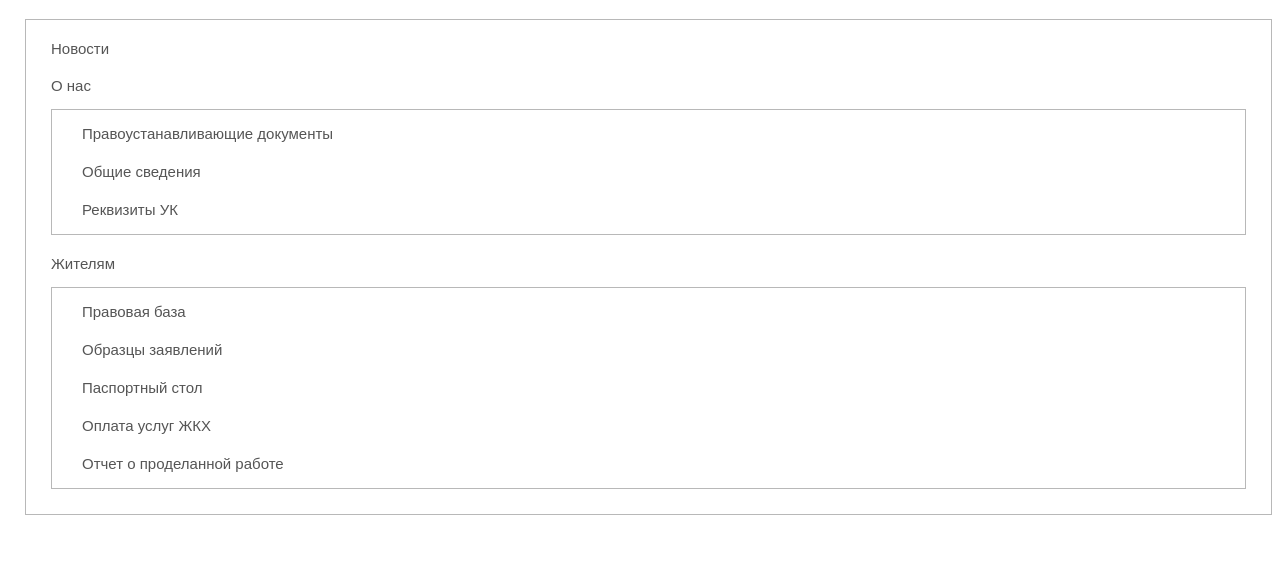
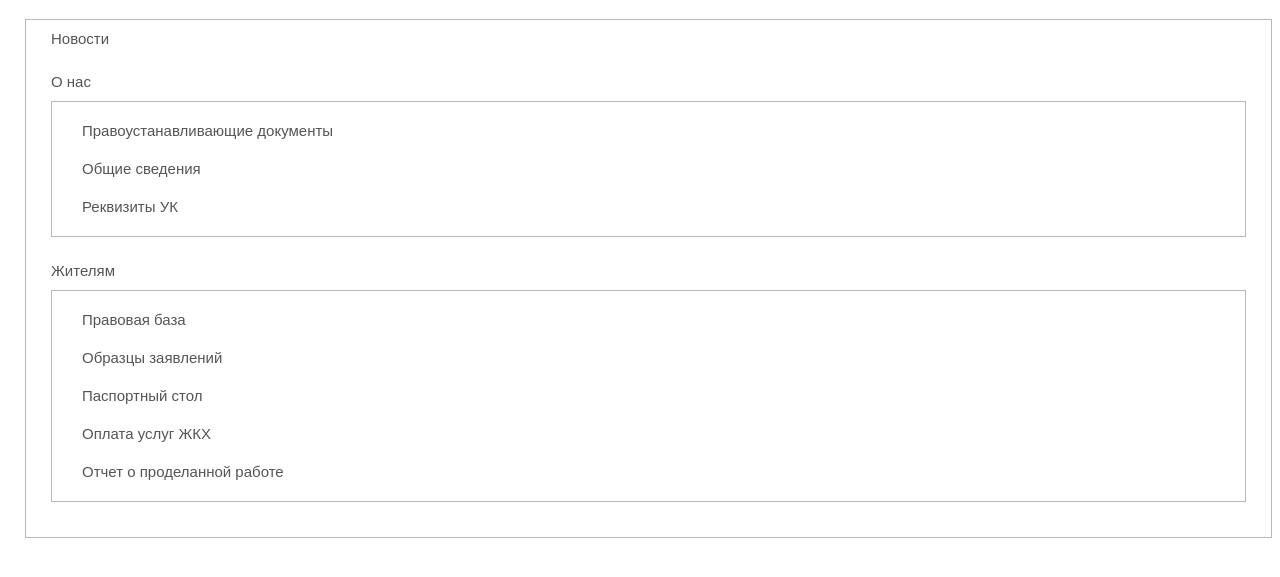
Before and after one commit to VampiressZero/Site-page, a plain HTML site: page index.html in a window 1280 px wide. Shown: the part 61-638 px from the top of the page. Drawn offline with nearby package versions, Linux system fonts and the light colour scheme.

Commit message:
added links to section

```diff
--- a/css/style.css
+++ b/css/style.css
@@ -7,10 +7,10 @@ a{
 }
 .page, .content{
     border: 1px solid #B8B8B8;
-    padding: 5px 25px;
+    padding: 10px 25px;
 }
 
-#site_page p, #site_page a{
+#site_page a{
     font-size: 15px;
     color: #555555;
 }
@@ -18,5 +18,8 @@ a{
     padding: 10px 5px;
 }
 .block{
-    margin-bottom: 20px;
+    margin-bottom: 25px;
 }
+.nameSection{
+    margin-bottom: 10px;
+}
--- a/index.html
+++ b/index.html
@@ -33,7 +33,7 @@
 			}
 			return (
 				<div className="block">
-					<p>{props.data.section}</p>
+					<div className="nameSection"><a href={props.data.link}>{props.data.section}</a></div>
 					{chapter}
 				</div>
 			);
```
